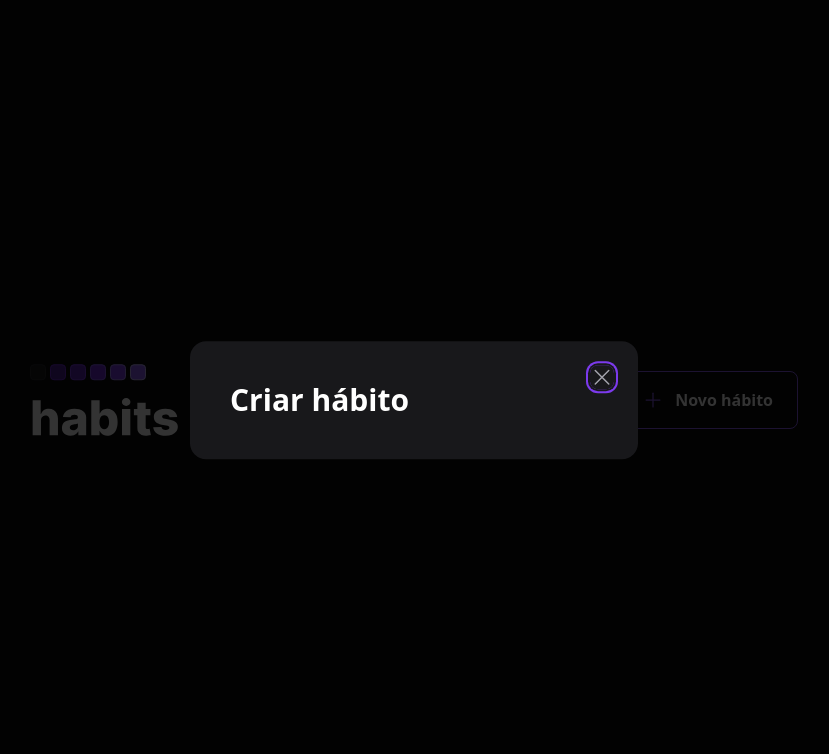
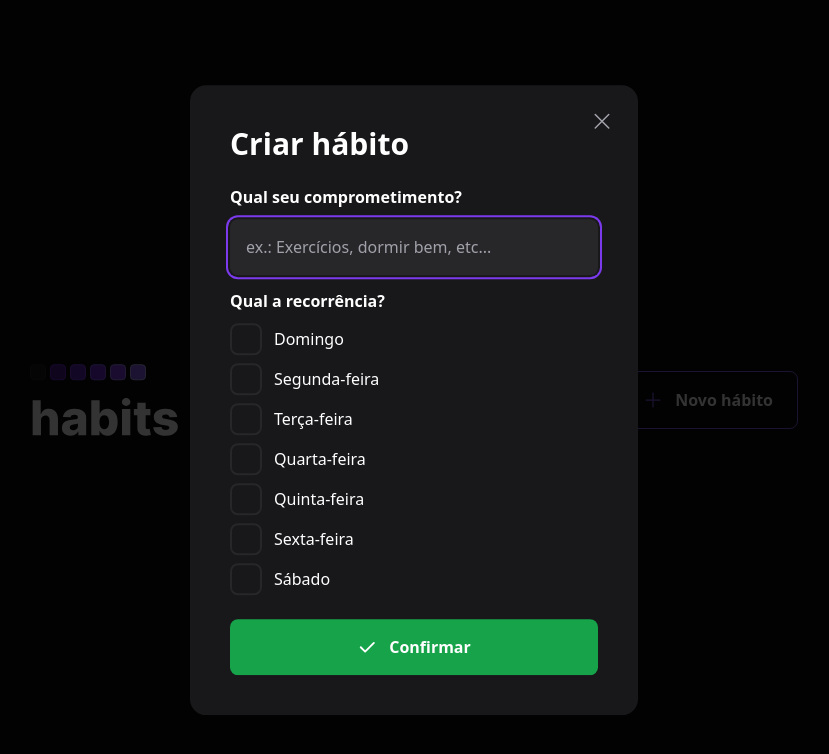
Before and after one commit to annaclaraf/habits, a React (Vite) app in the folder web/: page / in a window 1280 px wide. Both pictures are taken after a click on the button "Novo hábito". Shown: the top 754 px of the page, without its empty margins (226-1055 px from the left). Built offline with nearby package versions, Linux system fonts and the light colour scheme.

Commit message:
feat: new habit form component

```diff
--- a/web/src/components/Header.tsx
+++ b/web/src/components/Header.tsx
@@ -2,6 +2,7 @@ import { Plus, X } from "phosphor-react";
 import * as Dialog from '@radix-ui/react-dialog';
 
 import LogoImage from '../assets/logo.svg'
+import { NewHabitForm } from "./NewHabitForm";
 
 export function Header() {
   return (
@@ -28,6 +29,8 @@ export function Header() {
             <Dialog.Title className="text-3xl leading-tight font-extrabold">
               Criar hábito
             </Dialog.Title>
+
+            <NewHabitForm />
           </Dialog.Content>
         </Dialog.Portal>
 
--- /dev/null
+++ b/web/src/components/NewHabitForm.tsx
@@ -0,0 +1,83 @@
+import { FormEvent, useState } from "react";
+import { Check } from "phosphor-react";
+import * as Checkbox from '@radix-ui/react-checkbox';
+
+const availableWeekDays = [
+  'Domingo',
+  'Segunda-feira',
+  'Terça-feira',
+  'Quarta-feira',
+  'Quinta-feira',
+  'Sexta-feira',
+  'Sábado',
+]
+
+export function NewHabitForm() {
+  const [title, setTitle] = useState('')
+  const [weekDays, setWeekDays] = useState<number[]>([])
+
+  async function createNewHabit(event: FormEvent) {
+    event.preventDefault()
+  }
+
+  function handleToggleWeekDay(weekDay: number) {
+    if(weekDays.includes(weekDay)) {
+      const weekDaysWithRemovedOne = weekDays.filter(day => day !== weekDay)
+      setWeekDays(weekDaysWithRemovedOne)
+    } else {
+      const weekDaysWithAddedOne = [...weekDays, weekDay]
+      setWeekDays(weekDaysWithAddedOne)
+    }
+  }
+
+  return (
+    <form onSubmit={createNewHabit} className="w-full flex flex-col mt-6">
+      <label htmlFor="title" className="font-semibold leading-tight">
+        Qual seu comprometimento?
+      </label>
+
+      <input
+        type="text"
+        id="title"
+        placeholder="ex.: Exercícios, dormir bem, etc..."
+        className="p-4 rounded-lg mt-3 bg-zinc-800 text-white placeholder:text-zinc-400 focus:outline-none focus:ring-2 focus:ring-violet-600 focus:ring-offset-2 focus:ring-offset-zinc-900"
+        autoFocus
+        value={title}
+        onChange={event => setTitle(event.target.value)}
+      />
+
+      <label className="font-semibold leading-tight mt-4">
+        Qual a recorrência?
+      </label>
+
+      <div className="flex flex-col gap-2 mt-3">
+        {availableWeekDays.map((weekDay, index) => (
+          <Checkbox.Root
+            key={weekDay}
+            className='flex items-center gap-3 group focus:outline-none'
+            checked={weekDays.includes(index)}
+            onCheckedChange={() => handleToggleWeekDay(index)}
+          >
+            <div className='h-8 w-8 rounded-lg flex items-center justify-center bg-zinc-900 border-2 border-zinc-800 group-data-[state=checked]:bg-green-500 group-data-[state=checked]:border-green-50 transition-colors group-focus:ring-2 group-focus:ring-violet-600 group-focus:ring-offset-2 group-focus:ring-offset-background'>
+              <Checkbox.Indicator>
+                <Check size={20} className="text-white" />
+              </Checkbox.Indicator>
+            </div>
+
+            <span className='text-white leading-tight'>
+              {weekDay}
+            </span>
+          </Checkbox.Root>
+        ))}
+      </div>
+
+      <button
+        type="submit"
+        className="mt-6 rounded-lg p-4 flex items-center justify-center gap-3 font-semibold bg-green-600 hover:bg-green-500 transition-colors focus:outline-none focus:ring-2 focus:ring-green-600 focus:ring-offset-2 focus:ring-offset-zinc-900"
+      >
+        <Check size={20} weight="bold" />
+        Confirmar
+      </button>
+    </form>
+  )
+}
```
